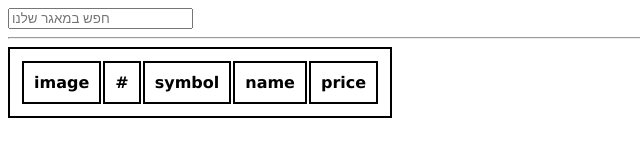
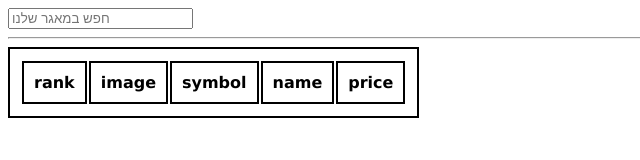
Before and after one commit to alexanderDR1/all-my-works, a plain HTML site: page FullStackGitHub/cryptocurrencyAPI/index.html in a window 1280 px wide. Shown: the whole page, without its empty margins (0-640 px from the left). Drawn offline with Linux system fonts and the light colour scheme; no server answers.

Commit message:
Update index.html

```diff
--- a/FullStackGitHub/cryptocurrencyAPI/index.html
+++ b/FullStackGitHub/cryptocurrencyAPI/index.html
@@ -14,8 +14,8 @@
     <table>
         <thead>
             <tr>
+                <th>rank</th>
                 <th>image</th>
-                <th>#</th>
                 <th>symbol</th>
                 <th>name</th>
                 <th>price</th>
```
